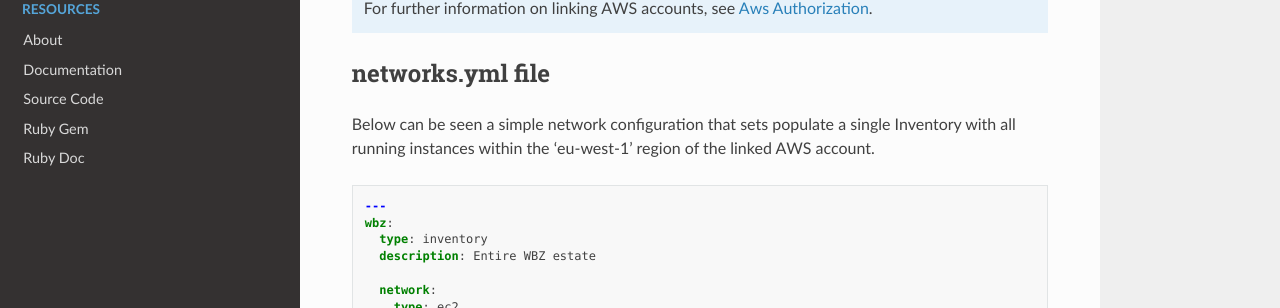
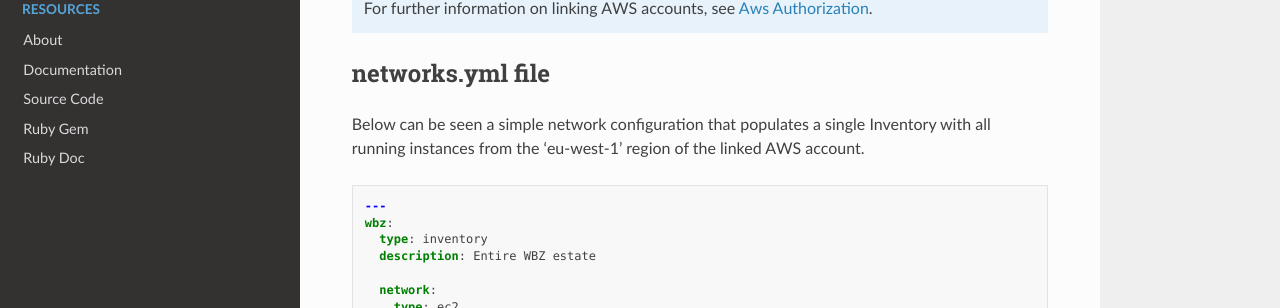
Before and after one commit to webzakimbo/bcome-read-the-docs-guides, a Sphinx documentation site: the page built from docs/source/drivers/ec2.rst, in a window 1280 px wide and 1364 px high. Shown: the part 634-942 px from the top of the window. Built offline with Sphinx 7.4.7 and the Read the Docs theme 2.0.0, drawn with Linux system fonts in a browser that asks for light colours; pages that are not in the unit, such as notebooks, are missing from menus.

Commit message:
Corrected typo

```diff
--- a/docs/source/drivers/ec2.rst
+++ b/docs/source/drivers/ec2.rst
@@ -35,7 +35,7 @@ The networks.yml file contains your network configuration, whilst 'keys' contain
 networks.yml file
 =================
 
-Below can be seen a simple network configuration that sets populate a single Inventory with all running instances within the 'eu-west-1' region of the linked AWS account.
+Below can be seen a simple network configuration that populates a single Inventory with all running instances from the 'eu-west-1' region of the linked AWS account.
 
 .. code-block:: yaml
 
```
